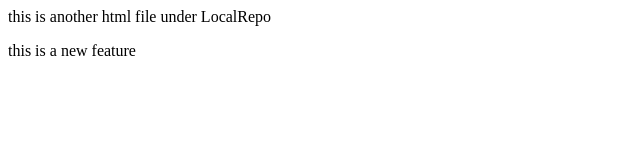
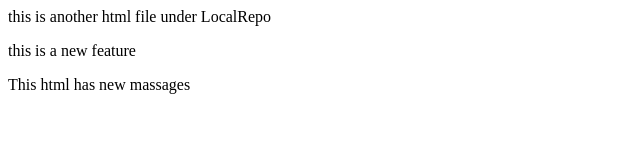
Before and after one commit to julekhakhatun/LocalTalent, a plain HTML site: page index.html in a window 1280 px wide. Shown: the whole page, without its empty margins (0-640 px from the left). Drawn offline with Linux system fonts and the light colour scheme.

Commit message:
adding new message

```diff
--- a/index.html
+++ b/index.html
@@ -1,2 +1,3 @@
 <p>this is another html file under LocalRepo</p>
 <p>this is a new feature</p>
+<p>This html has new massages</p>
```
